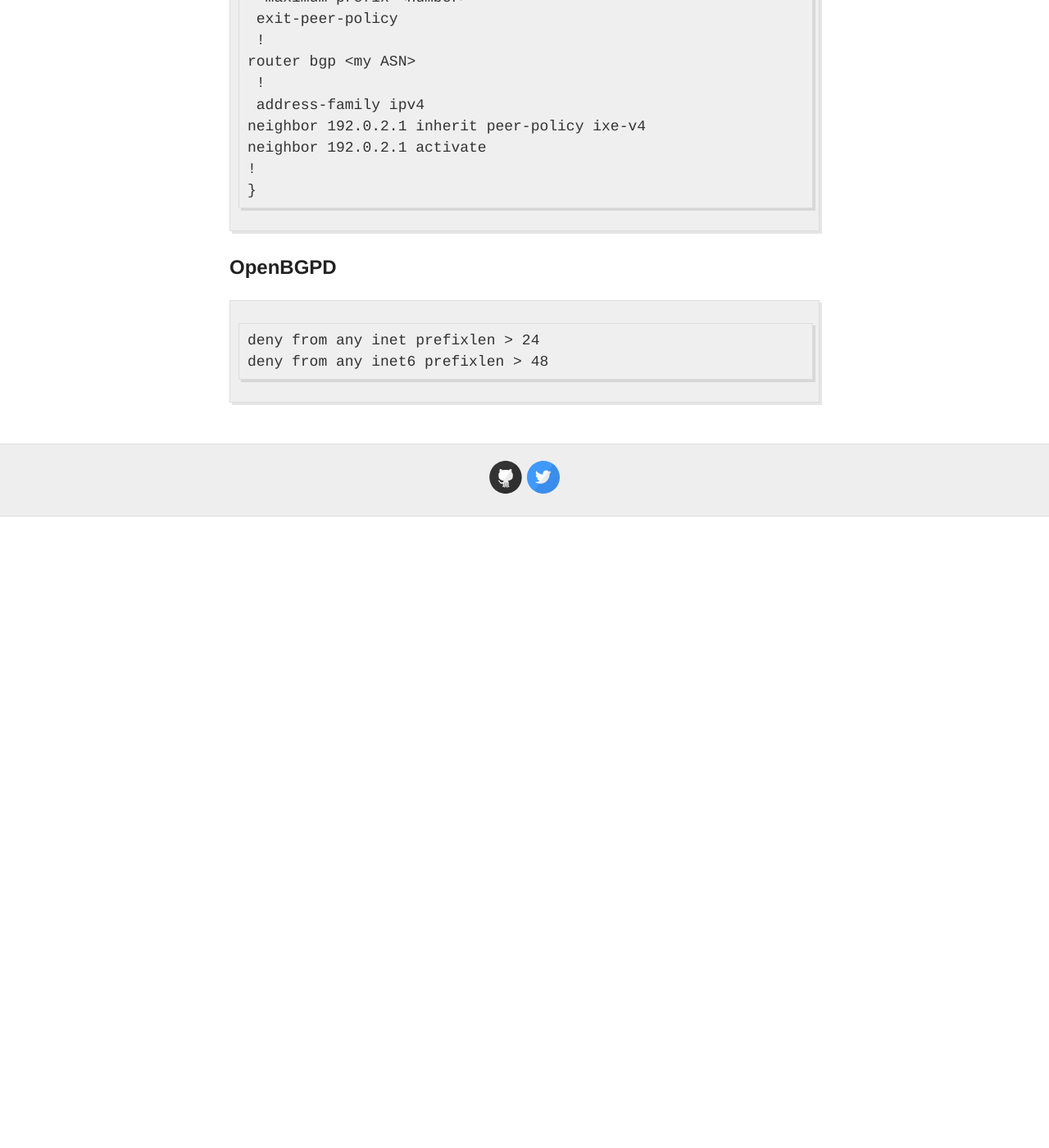
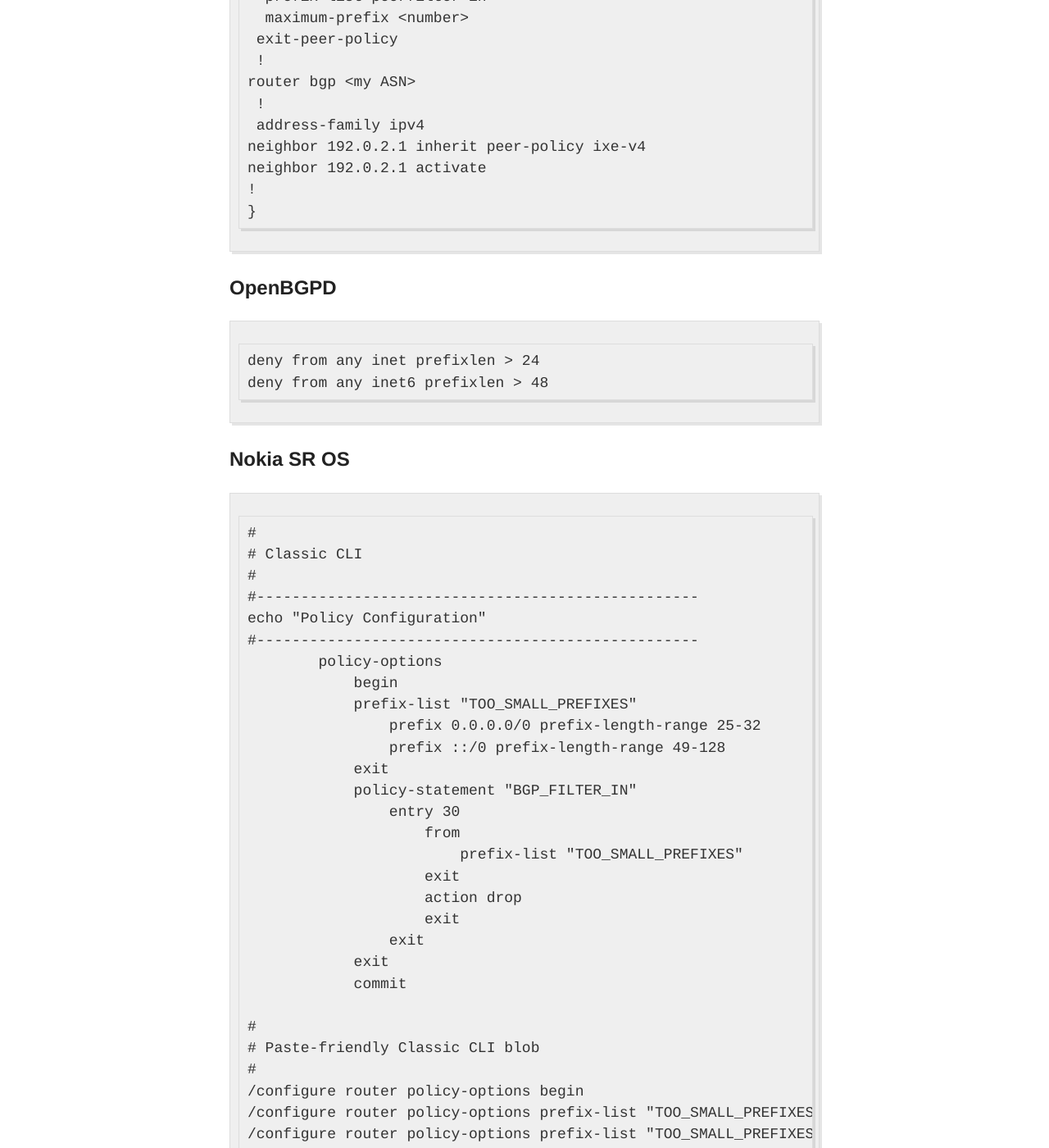
Before and after one commit to NLNOG/bgpfilterguide, a Jekyll site: the page built from guides/small_prefixes.md, in a window 1280 px wide and 1400 px high, scrolled down 2140 px. Shown: the whole window at 82% size. Built offline with Jekyll 4.4.1, drawn with Linux system fonts in a browser that asks for light colours; before the commit the page ends 2770 px from its top, so only the background shows below that; some of the changed text lies outside the part shown.

Commit message:
conf examples of filtering small prefixes for SR OS

````diff
--- a/guides/small_prefixes.md
+++ b/guides/small_prefixes.md
@@ -81,3 +81,77 @@
 deny from any inet prefixlen > 24
 deny from any inet6 prefixlen > 48
 ```
+
+## Nokia SR OS
+```
+#
+# Classic CLI
+#
+#--------------------------------------------------
+echo "Policy Configuration"
+#--------------------------------------------------
+        policy-options
+            begin
+            prefix-list "TOO_SMALL_PREFIXES"
+                prefix 0.0.0.0/0 prefix-length-range 25-32
+                prefix ::/0 prefix-length-range 49-128
+            exit
+            policy-statement "BGP_FILTER_IN"
+                entry 30
+                    from
+                        prefix-list "TOO_SMALL_PREFIXES"
+                    exit
+                    action drop
+                    exit
+                exit
+            exit
+            commit
+
+#
+# Paste-friendly Classic CLI blob
+#
+/configure router policy-options begin
+/configure router policy-options prefix-list "TOO_SMALL_PREFIXES" prefix 0.0.0.0/0 prefix-length-range 25-32
+/configure router policy-options prefix-list "TOO_SMALL_PREFIXES" prefix ::/0 prefix-length-range 49-128
+/configure router policy-options policy-statement "BGP_FILTER_IN" entry 30 from prefix-list "TOO_SMALL_PREFIXES"
+/configure router policy-options policy-statement "BGP_FILTER_IN" entry 30 action drop
+/configure router policy-options commit
+
+#
+# MD-CLI
+#
+[gl:configure policy-options]
+    prefix-list "TOO_SMALL_PREFIXES" {
+        prefix 0.0.0.0/0 type range {
+            start-length 25
+            end-length 32
+        }
+        prefix ::/0 type range {
+            start-length 49
+            end-length 128
+        }
+    }
+    policy-statement "BGP_FILTER_IN" {
+        entry 30 {
+            from {
+                prefix-list ["TOO_SMALL_PREFIXES"]
+            }
+            action {
+                action-type reject
+            }
+        }
+    }
+
+#
+# Paste-friendly MD-CLI blob
+#
+/configure policy-options prefix-list "TOO_SMALL_PREFIXES" { }
+/configure policy-options prefix-list "TOO_SMALL_PREFIXES" prefix 0.0.0.0/0 type range start-length 25
+/configure policy-options prefix-list "TOO_SMALL_PREFIXES" prefix 0.0.0.0/0 type range end-length 32
+/configure policy-options prefix-list "TOO_SMALL_PREFIXES" prefix ::/0 type range start-length 49
+/configure policy-options prefix-list "TOO_SMALL_PREFIXES" prefix ::/0 type range end-length 128
+/configure policy-options policy-statement "BGP_FILTER_IN" { }
+/configure policy-options policy-statement "BGP_FILTER_IN" { entry 30 }
+/configure policy-options policy-statement "BGP_FILTER_IN" entry 30 from prefix-list ["TOO_SMALL_PREFIXES"]
+/configure policy-options policy-statement "BGP_FILTER_IN" entry 30 action action-type reject
+```
````
